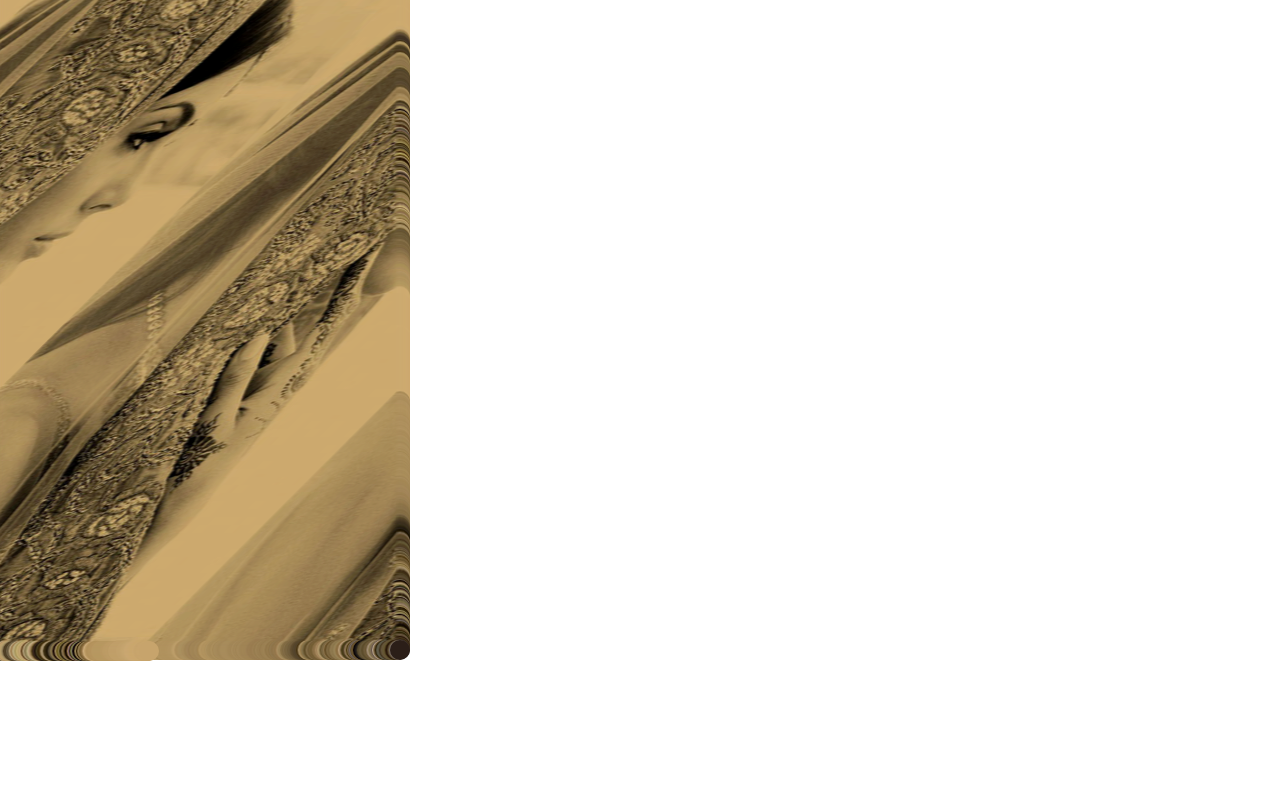
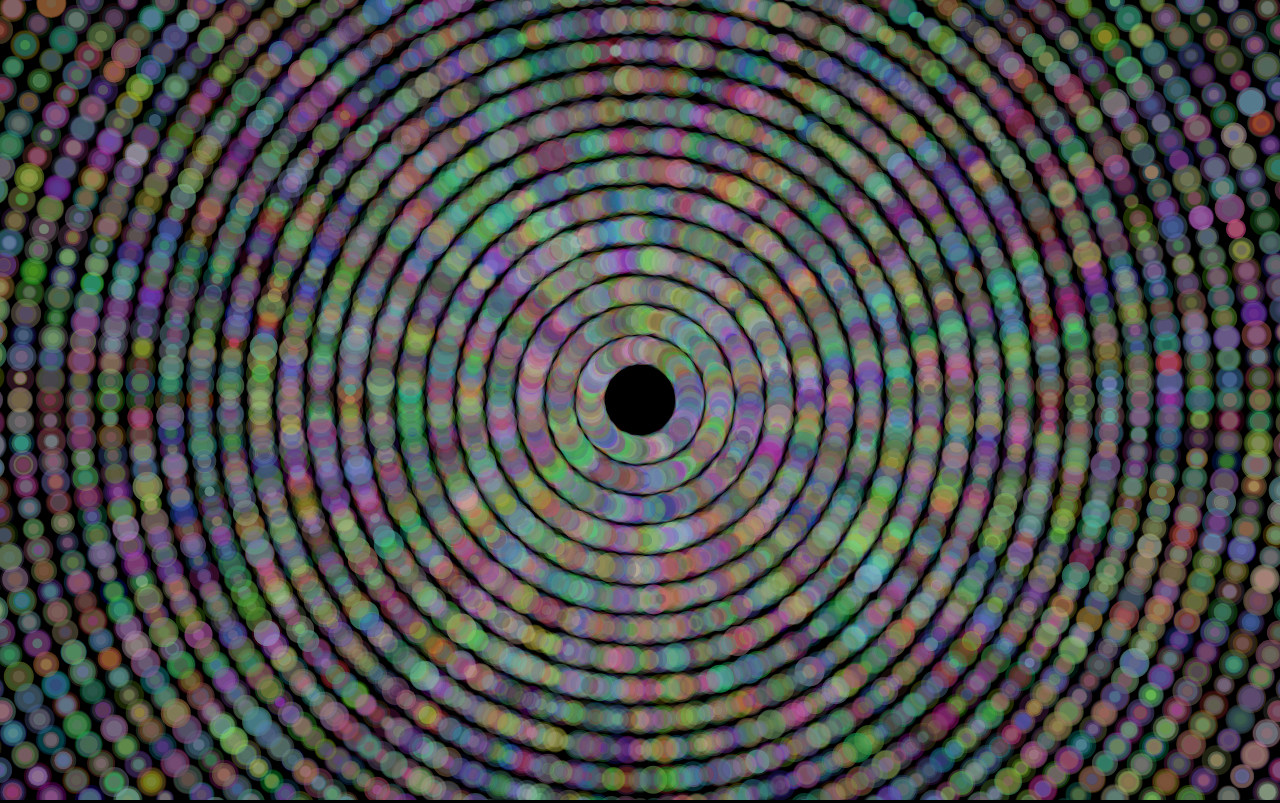
Before and after one commit to danivicario/webinar-creatividad-visual, a plain HTML site: page webinar-creatividad-visual.html in a window 1280 px wide. Drawn offline with Linux system fonts and the light colour scheme.

Commit message:
added all

```diff
--- a/webinar-creatividad-visual.html
+++ b/webinar-creatividad-visual.html
@@ -4,13 +4,14 @@
         <meta charset="UTF-8">
         <meta name="viewport" content="width=device-width, initial-scale=1.0">
         <meta http-equiv="X-UA-Compatible" content="ie=edge">
-        <title>webinar-creatividad-visual experiment (canvas)</title>
+        <title>Webinar creatividad visual experiment (canvas)</title>
         <style>
             html,body,div,span,applet,object,iframe,h1,h2,h3,h4,h5,h6,p,blockquote,pre,a,abbr,acronym,address,big,cite,code,del,dfn,em,img,ins,kbd,q,s,samp,small,strike,strong,sub,sup,tt,var,b,u,i,center,dl,dt,dd,ol,ul,li,fieldset,form,label,legend,table,caption,tbody,tfoot,thead,tr,th,td,article,aside,canvas,details,embed,figure,figcaption,footer,header,hgroup,menu,nav,output,ruby,section,summary,time,mark,audio,video{margin:0;padding:0;border:0;font-size:100%;font:inherit;vertical-align:baseline}article,aside,details,figcaption,figure,footer,header,hgroup,menu,nav,section{display:block}body{line-height:1}ol,ul{list-style:none}blockquote,q{quotes:none}blockquote:before,blockquote:after,q:before,q:after{content: "";content:none}table{border-collapse:collapse;border-spacing:0}
 
             html,
             body {
                 overflow: hidden;
+                background: black;
             }
         </style>
     </head>
--- a/webinar-creatividad-visual.js
+++ b/webinar-creatividad-visual.js
@@ -1,33 +1,4 @@
 // Dani Vicario - webinar-creatividad-visual experiment (canvas)- Tue 30 Jul 2019 13:53:13 CEST
-const globalCompositeOperationModes = {
-  'source-over': 'source-over',
-  'source-in': 'source-in',
-  'source-out': 'source-out',
-  'source-atop': 'source-atop',
-  'destination-over': 'destination-over',
-  'destination-in': 'destination-in',
-  'destination-out': 'destination-out',
-  'destination-atop': 'destination-atop',
-  lighter: 'lighter',
-  copy: 'copy',
-  xor: 'xor',
-  multiply: 'multiply',
-  screen: 'screen',
-  overlay: 'overlay',
-  darken: 'darken',
-  lighten: 'lighten',
-  'color-dodge': 'color-dodge',
-  'color-burn': 'color-burn',
-  'hard-light': 'hard-light',
-  'soft-light': 'soft-light',
-  difference: 'difference',
-  exclusion: 'exclusion',
-  hue: 'hue',
-  saturation: 'saturation',
-  color: 'color',
-  luminosity: 'luminosity'
-}
-
 function randomFloat (min, max) {
   return Math.random() * (max - min) + min
 }
@@ -54,32 +25,39 @@ var PI_HALF = Math.PI / 2
 canvasDOMEl.setAttribute('height', window.innerHeight)
 canvasDOMEl.setAttribute('width', window.innerWidth)
 
-let img = new Image()
-img.src = 'img.jpg'
-img.onload = function () {
-  //   ctx.translate(w2 - img.width / 2, (window.innerHeight - img.height) / 2)
-  ctx.drawImage(img, 0, 0, img.width, img.height)
+// Array(300)
+//   .fill()
+//   .forEach(() => {
+//     ctx.beginPath()
+//     ctx.fillStyle = `rgba(${randomInt(0, 255)}, ${randomInt(0, 255)}, ${randomInt(0, 255)}, .80)`
+//     ctx.arc(randomInt(0, w), randomInt(0, h), randomInt(5, 50), 0, PI_DOUBLE)
+//     ctx.fill()
+//     ctx.closePath()
+//   })
 
-  let imgData = ctx.getImageData(0, 0, img.width, img.height)
+for (var i = 0; i < 1000; i+=30) {
+  let posX = 0;
 
-  var posX = 0
-  var posY = 0
+  Array(w)
+    .fill()
+    .forEach((x, idx) => {
+      posX += 2
 
-  for (var i = 0; i < imgData.data.length; i += 4) {
-    red = imgData.data[i]
-    green = imgData.data[i + 1]
-    blue = imgData.data[i + 2]
-    alpha = imgData.data[i + 3]
-
-    ctx.beginPath()
-    ctx.fillStyle = `rgba(${red}, ${green}, ${blue}, 1)`
-    posX+=1
-    if (posX > img.width) {
-        posY+=1
-        posX = 0
-    }
-    ctx.arc(posX, posY, 10, 0, PI_DOUBLE)
-    ctx.fill()
-    ctx.closePath()
-  }
+      ctx.beginPath()
+      ctx.fillStyle = `rgba(${randomInt(0, 255)}, ${randomInt(
+        0,
+        255
+      )}, ${randomInt(0, 255)}, .20)`
+      // ctx.arc(posX, h2 + 100 * Math.sin(posX * Math.PI / 180), randomInt(5, 30), 0, PI_DOUBLE)
+      // ctx.arc(posX, h2 + 100 * Math.sin(posX * Math.PI / 180), randomInt(5, 5), 0, PI_DOUBLE)
+      ctx.arc(
+        w2 + (50 + i) * Math.cos((posX * Math.PI) / 180),
+        h2 + (50 + i) * Math.sin((posX * Math.PI) / 180),
+        randomInt(5, 15),
+        0,
+        PI_DOUBLE
+      )
+      ctx.fill()
+      ctx.closePath()
+    })
 }
```
